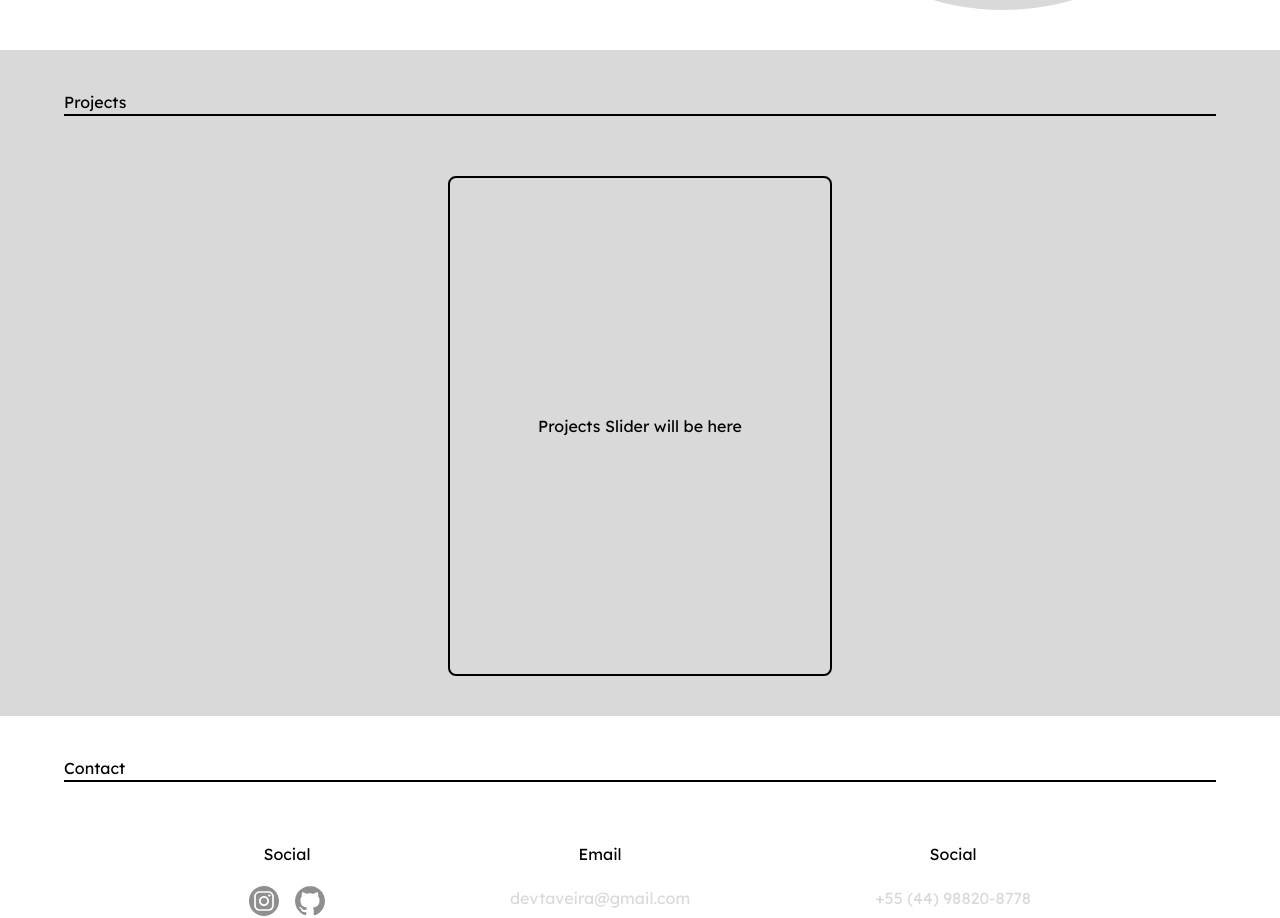
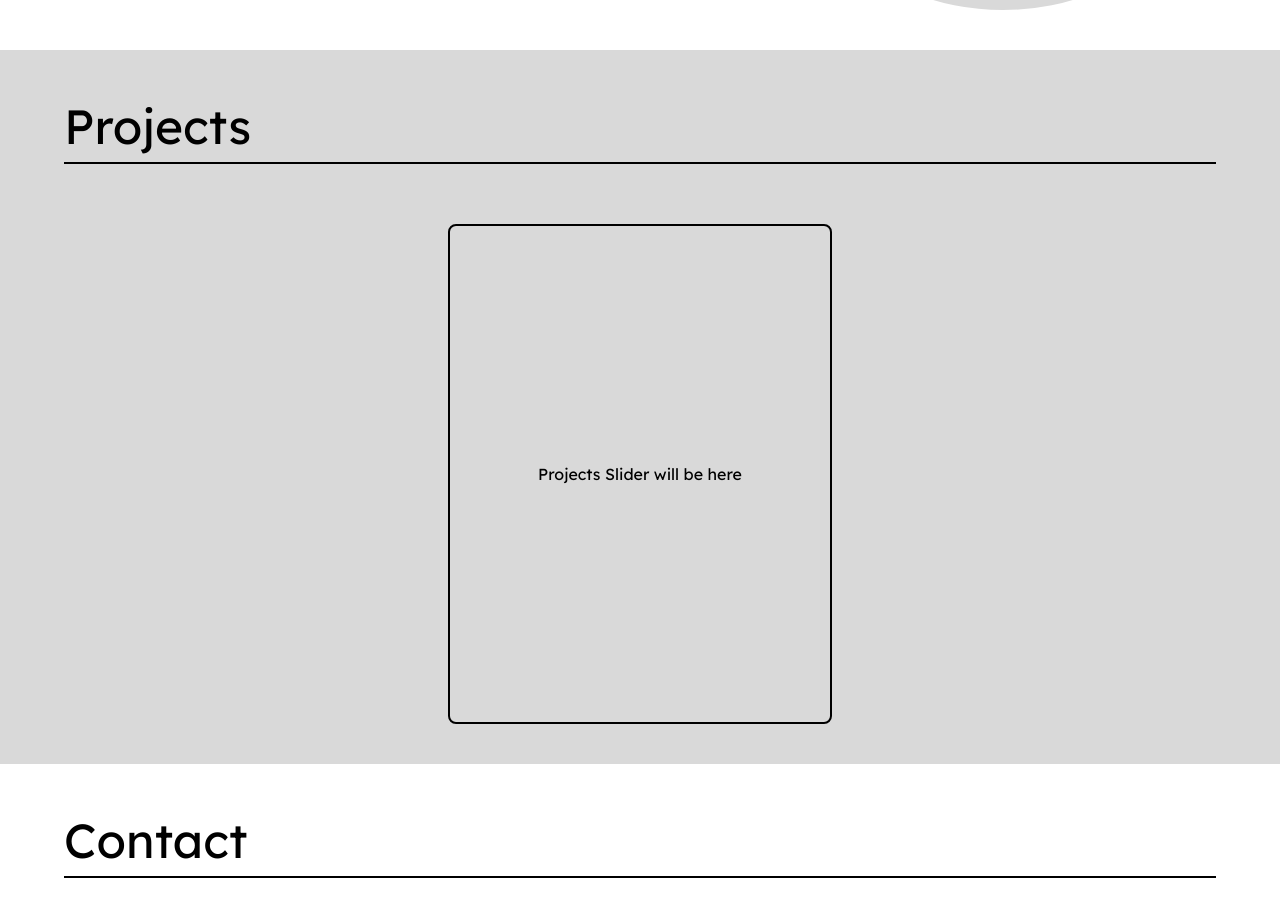
Before and after one commit to xtaveira/taveira-portifolio-2024, a Next.js app: page / in a window 1280 px wide. Shown: the part 594-1512 px from the top of the page. Built offline with nearby package versions, Linux system fonts and the light colour scheme.

Commit message:
Simple CSS changes

```diff
--- a/src/components/Footer.tsx
+++ b/src/components/Footer.tsx
@@ -4,7 +4,7 @@ import React from 'react'
 const Footer = () => {
     return (
         <footer className="w-full flex flex-col justify-center items-center py-10 gap-5">
-            <div className="w-[90%] border-b-2 border-black">Contact</div>
+            <div className="w-[90%] border-b-2 border-black text-5xl py-3">Contact</div>
             <section className="flex md:flex-row flex-col md:justify-evenly w-[90%] my-10 md:gap-0 gap-10">
                 <div className="flex flex-col items-center gap-5">
                     <h3>Social</h3>
--- a/src/components/Projects.tsx
+++ b/src/components/Projects.tsx
@@ -4,7 +4,7 @@ const Projects = () => {
 
     return (
         <section className="w-full flex flex-col justify-center items-center py-10 gap-5 bg-[#d9d9d9]">
-            <div className="w-[90%] border-b-2 border-black">Projects</div>
+            <div className="w-[90%] border-b-2 border-black text-5xl py-3">Projects</div>
             <div className="w-[30%] border-black border-2 rounded-lg h-[500px] flex justify-center items-center mt-10">
                 Projects Slider will be here
             </div>
```
